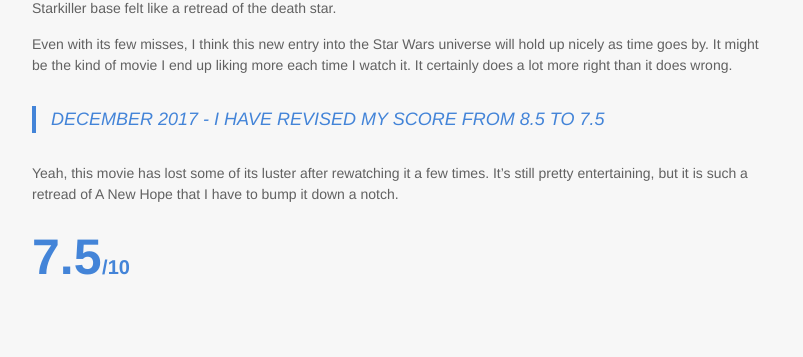
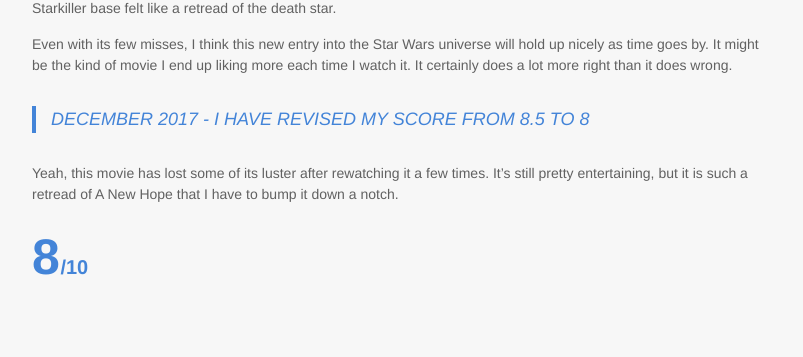
Before and after one commit to chikeorjih/chikeorjih.github.io, a Jekyll site: the page built from _posts/2015-12-20-the-force-awakens.md, in a window 1280 px wide and 900 px high, scrolled down 1553 px. Shown: the part 365-722 px from the top of the window, without its empty margins (238-1041 px from the left). Built offline with Jekyll 4.4.1, drawn with Linux system fonts in a browser that asks for light colours; nearby versions of some CDN libraries.

```diff
--- a/_posts/2015-12-20-the-force-awakens.md
+++ b/_posts/2015-12-20-the-force-awakens.md
@@ -25,9 +25,9 @@ While the movie was largely satisfying, there were a few misses. I felt that Cap
 
 Even with its few misses, I think this new entry into the Star Wars universe will hold up nicely as time goes by. It might be the kind of movie I end up liking more each time I watch it. It certainly does a lot more right than it does wrong.
 
->December 2017 - I have revised my score from 8.5 to 7.5
+>December 2017 - I have revised my score from 8.5 to 8
 
 Yeah, this movie has lost some of its luster after rewatching it a few times. It's still pretty entertaining, but it is such a retread of A New Hope that I have to bump it down a notch.
 
 
-{% include rating.html score="7.5" %}
+{% include rating.html score="8" %}
```
Also changed, not shown: _posts/2017-12-19-the-last-jedi.md (added, +29 -0 lines), assets/img/movies/tlj1.jpg (added), assets/img/movies/tlj2.jpg (added), assets/img/movies/tlj3.jpg (added), assets/img/movies/tlj4.jpg (added).
